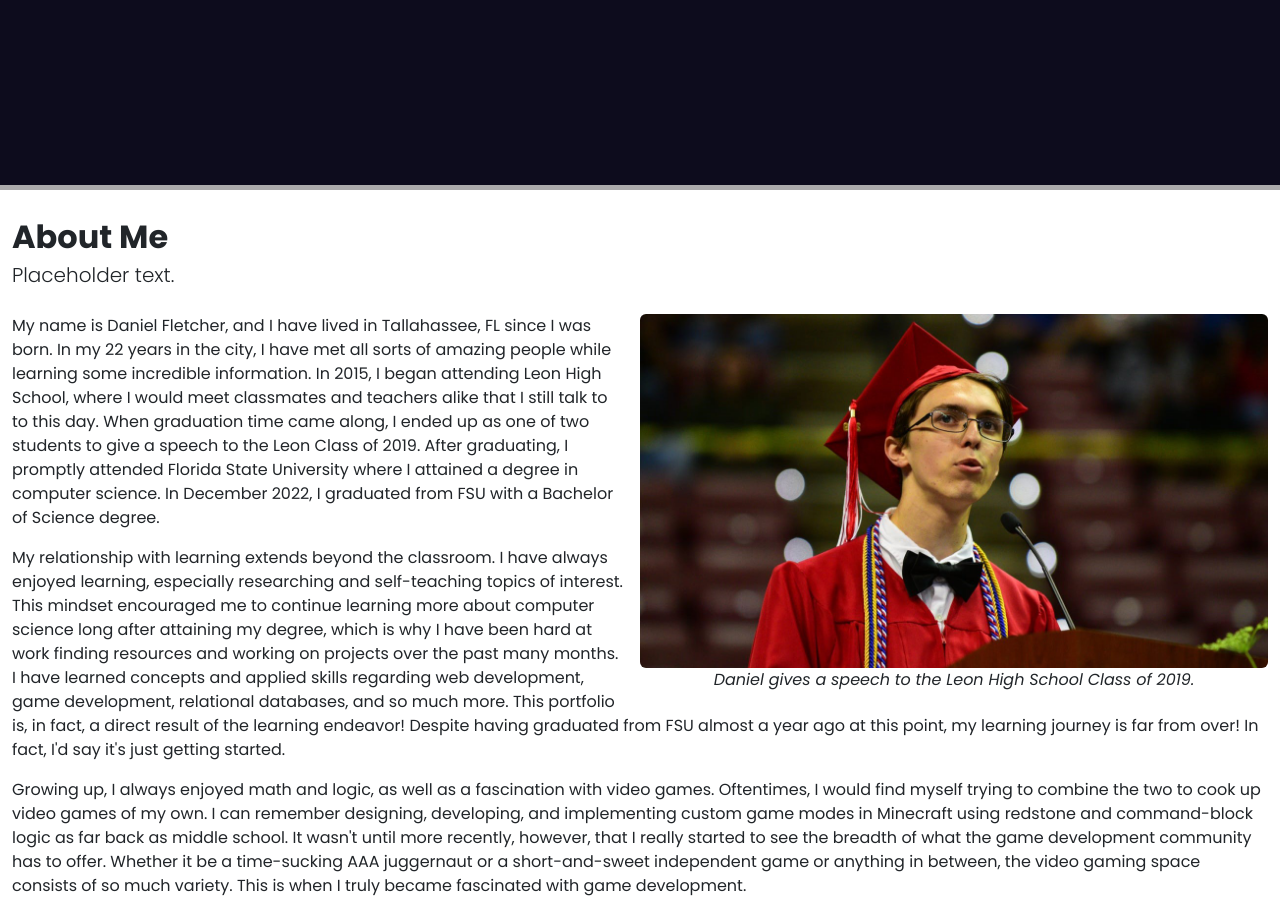
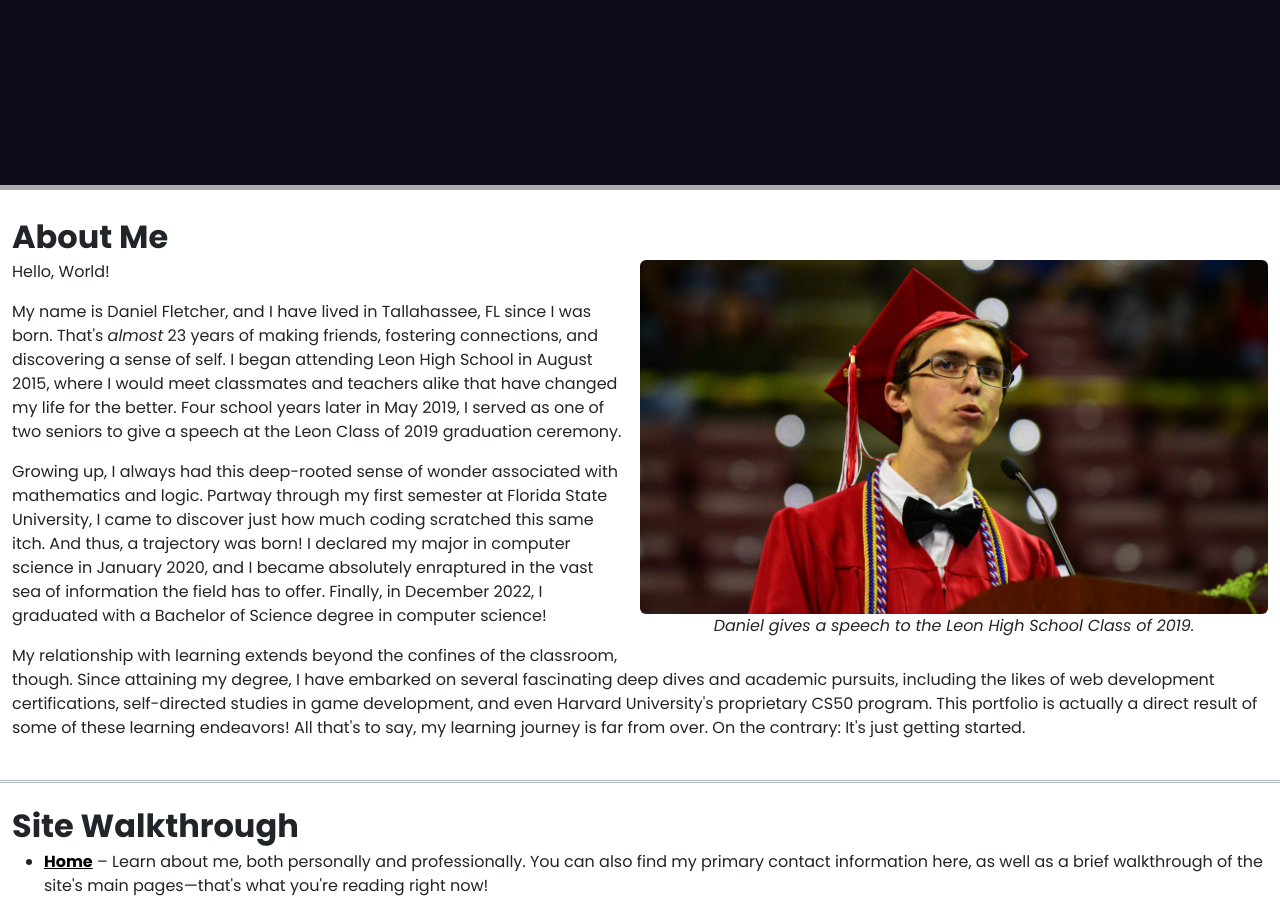
Before and after one commit to DanielTheFletch/portfolio, a Jekyll site: the page built from index.html, in a window 1280 px wide and 900 px high, scrolled down 848 px. Built offline with Jekyll 4.4.1, drawn with Linux system fonts in a browser that asks for light colours; some of the changed text lies outside the part shown.

Commit message:
Proofread & editorial: Home page

```diff
--- a/index.html
+++ b/index.html
@@ -11,7 +11,8 @@
       <span class="hero-flair-gear-3 fs-4 mx-4"><i class="fa-solid fa-gear"></i></span>
     </div>
     <h1 class="h1 fw-bold text-center">Daniel Fletcher</h1>
-    <p class="fst-italic fw-light text-center fs-5">Software Engineer • Aspiring Game Developer</p>
+    <p class="fs-5 fw-light text-center mb-0">Software Engineer</p>
+    <p class="fs-5 fw-light text-center mt-0">Aspiring Game Developer</p>
     <div class="container d-flex justify-content-center align-items-center mt-5">
       <span class="hero-flair-gear-4 fs-4 mx-4"><i class="fa-solid fa-gear"></i></span>
       <span class="hero-flair-gear-5 fs-4 mx-4"><i class="fa-solid fa-gear"></i></span>
@@ -23,7 +24,6 @@
 <!-- About me -->
 <section class="container-fluid main-section pb-4" id="about-me">
   <h2 class="{{ site.subheading }}">About Me</h2>
-  <p class="fs-5 fw-light mt-0 mb-4">Placeholder text.</p>
   <div class="container-fluid mx-0 px-0">
     <div class="clearfix">
       <figure class="col-md-6 float-md-end mb-3 ms-md-3">
@@ -32,9 +32,10 @@
         </div>
         <figcaption class="text-center fst-italic">Daniel gives a speech to the Leon High School Class of 2019.</figcaption>
       </figure>
-      <p>My name is Daniel Fletcher, and I have lived in Tallahassee, FL since I was born. In my 22 years in the city, I have met all sorts of amazing people while learning some incredible information. In 2015, I began attending Leon High School, where I would meet classmates and teachers alike that I still talk to to this day. When graduation time came along, I ended up as one of two students to give a speech to the Leon Class of 2019. After graduating, I promptly attended Florida State University where I attained a degree in computer science. In December 2022, I graduated from FSU with a Bachelor of Science degree.</p>
-      <p>My relationship with learning extends beyond the classroom. I have always enjoyed learning, especially researching and self-teaching topics of interest. This mindset encouraged me to continue learning more about computer science long after attaining my degree, which is why I have been hard at work finding resources and working on projects over the past many months. I have learned concepts and applied skills regarding web development, game development, relational databases, and so much more. This portfolio is, in fact, a direct result of the learning endeavor! Despite having graduated from FSU almost a year ago at this point, my learning journey is far from over! In fact, I'd say it's just getting started.</p>
-      <p>Growing up, I always enjoyed math and logic, as well as a fascination with video games. Oftentimes, I would find myself trying to combine the two to cook up video games of my own. I can remember designing, developing, and implementing custom game modes in Minecraft using redstone and command-block logic as far back as middle school. It wasn't until more recently, however, that I really started to see the breadth of what the game development community has to offer. Whether it be a time-sucking AAA juggernaut or a short-and-sweet independent game or anything in between, the video gaming space consists of so much variety. This is when I truly became fascinated with game development.</p>
+      <p>Hello, World!</p>
+      <p>My name is Daniel Fletcher, and I have lived in Tallahassee, FL since I was born. That's <span class="fst-italic">almost</span> 23 years of making friends, fostering connections, and discovering a sense of self. I began attending Leon High School in August 2015, where I would meet classmates and teachers alike that have changed my life for the better. Four school years later in May 2019, I served as one of two seniors to give a speech at the Leon Class of 2019 graduation ceremony.</p>
+      <p>Growing up, I always had this deep-rooted sense of wonder associated with mathematics and logic. Partway through my first semester at Florida State University, I came to discover just how much coding scratched this same itch. And thus, a trajectory was born! I declared my major in computer science in January 2020, and I became absolutely enraptured in the vast sea of information the field has to offer. Finally, in December 2022, I graduated with a Bachelor of Science degree in computer science!</p>
+      <p>My relationship with learning extends beyond the confines of the classroom, though. Since attaining my degree, I have embarked on several fascinating deep dives and academic pursuits, including the likes of web development certifications, self-directed studies in game development, and even Harvard University's proprietary CS50 program. This portfolio is actually a direct result of some of these learning endeavors! All that's to say, my learning journey is far from over. On the contrary: It's just getting started.</p>
     </div>
   </div>
 </section>
@@ -42,20 +43,19 @@
 <!-- Site walkthrough -->
 <section class="container-fluid pb-4" id="site-walkthrough">
   <h2 class="{{ site.subheading }}">Site Walkthrough</h2>
-  <p class="fs-5 fw-light mt-0 mb-4">The pages on my portfolio, at a glance.</p>
   <ul>
     {% assign page_home = site.html_pages | find: "name", "index.html" %}
-    <li><a class="external-link fw-bold" href={{ page_home.url | relative_url }}>Home</a> &ndash; Learn about me, both personally and professionally. You can also find my primary contact information here, as well as a brief walkthrough of the site's main pages (that's what you're reading right now!).</li>
+    <li class="mb-1"><a class="external-link fw-bold" href={{ page_home.url | relative_url }}>Home</a> &ndash; Learn about me, both personally and professionally. You can also find my primary contact information here, as well as a brief walkthrough of the site's main pages&mdash;that's what you're reading right now!</li>
     {% assign page_activity = site.html_pages | find: "name", "activity.html" %}
-    <li><a class="external-link fw-bold" href={{ page_activity.url | relative_url }}>Activity</a> &ndash; A blog of sorts that also serves as a changelog for my portfolio. I aim to add new posts whenever I update the site, whether that be adding new projects, implementing new features, or working in bug fixes.</li>
+    <li class="mb-1"><a class="external-link fw-bold" href={{ page_activity.url | relative_url }}>Activity</a> &ndash; A blog of sorts that also serves as a changelog for my portfolio. I aim to create new posts whenever I update the site, whether that be adding new projects, implementing new features, or working in key bug fixes.</li>
     {% assign page_projects = site.html_pages | find: "name", "projects.html" %}
-    <li><a class="external-link fw-bold" href={{ page_projects.url | relative_url }}>Projects</a> &ndash; Take a look at the multitude of projects I have worked on, ranging from academic submissions for Harvard to personal passion projects. This page contains a rotating selection of three featured projects and a comprehensive index of all my past project work.</li>
+    <li class="mb-1"><a class="external-link fw-bold" href={{ page_projects.url | relative_url }}>Projects</a> &ndash; Take a look at the multitude of projects I have worked on, ranging from Harvard University academic submissions to personal passion projects. This page contains a rotating selection of three featured projects and a comprehensive index of all my past project work.</li>
     {% assign page_certifications = site.html_pages | find: "name", "certifications.html" %}
-    <li><a class="external-link fw-bold" href={{ page_certifications.url | relative_url }}>Certifications</a> &ndash; Check out all of the certifications I have earned so far in my computer science journey, complete with links to the certification credentials.</li>
+    <li class="mb-1"><a class="external-link fw-bold" href={{ page_certifications.url | relative_url }}>Certifications</a> &ndash; Check out all of the certifications I have earned so far in my computer science journey, complete with links to the certification credentials.</li>
     {% assign page_links = site.html_pages | find: "name", "links.html" %}
-    <li><a class="external-link fw-bold" href={{ page_links.url | relative_url }}>Links</a> &ndash; Interested in my online presence beyond my primary contact info? Look no further! All of my relevant online profiles are listed here, along with an indication as to whether I am currently active for each profile.</li>
+    <li class="mb-1"><a class="external-link fw-bold" href={{ page_links.url | relative_url }}>Links</a> &ndash; All of my relevant online profiles are listed here, including those found on learning sites, networking platforms, and the like.</li>
     {% assign page_resources = site.html_pages | find: "name", "resources.html" %}
-    <li><a class="external-link fw-bold" href={{ page_resources.url | relative_url }}>Resources</a> &ndash; Look into some of the <span class="fst-italic"></span> resources that have helped me get to where I am now. All relevant links included.</li>
+    <li><a class="external-link fw-bold" href={{ page_resources.url | relative_url }}>Resources</a> &ndash; Look into some of the <span class="fst-italic">incredible</span> resources that have helped me get to where I am now. Seriously, I would not be where I am today without these resources and the amazing people behind them. All relevant links included.</li>
   </ul>
 </section>
 
```
